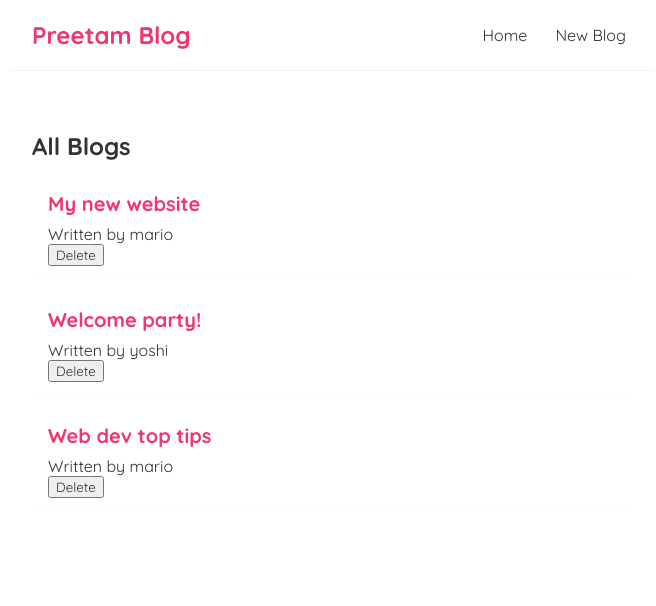
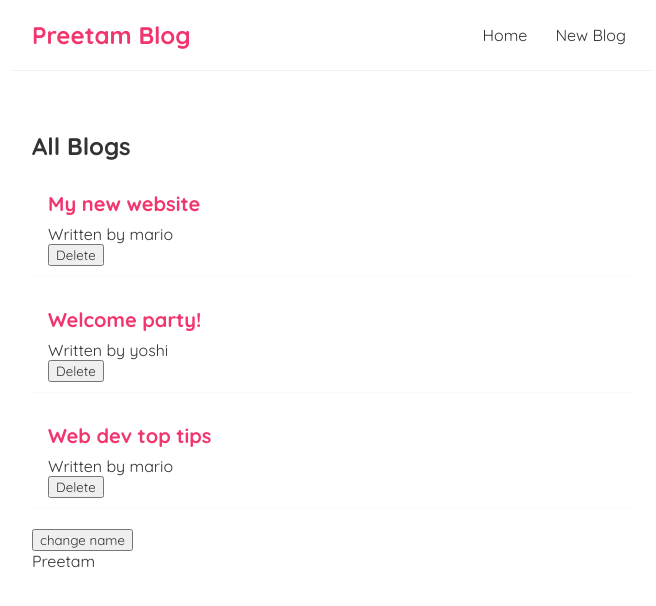
Before and after one commit to Leoravoe/React-tutorial, a React (Create React App) app: page / in a window 1280 px wide. Shown: the top 606 px of the page, without its empty margins (308-964 px from the left). Built offline with nearby package versions, Linux system fonts and the light colour scheme.

Commit message:
useEffect

```diff
--- a/src/Home.js
+++ b/src/Home.js
@@ -1,4 +1,4 @@
-import { useState } from "react";
+import { useState, useEffect } from "react";
 import BlogList from "./BlogList";
 
 const Home = () => {
@@ -7,13 +7,21 @@
     { title: 'Welcome party!', body: 'lorem ipsum...', author: 'yoshi', id: 2 },
     { title: 'Web dev top tips', body: 'lorem ipsum...', author: 'mario', id: 3 }
   ])
+  const [name, setName] = useState("Preetam")
   const handleDelete=  (id) => {
     const newBlogs = blogs.filter(blog => blog.id !== id);
     setBlogs(newBlogs)
   }
+  useEffect(() =>{
+    console.log(name)
+  },[name])
   return (
     <div className="home">
         <BlogList blogs= {blogs} title = "All Blogs" handleDelete={handleDelete}/>
+        <button onClick={()=>{
+          setName("Preetam Sarkar")
+        }}>change name</button>
+        <p>{name}</p>
     </div>
   );
 }
```
